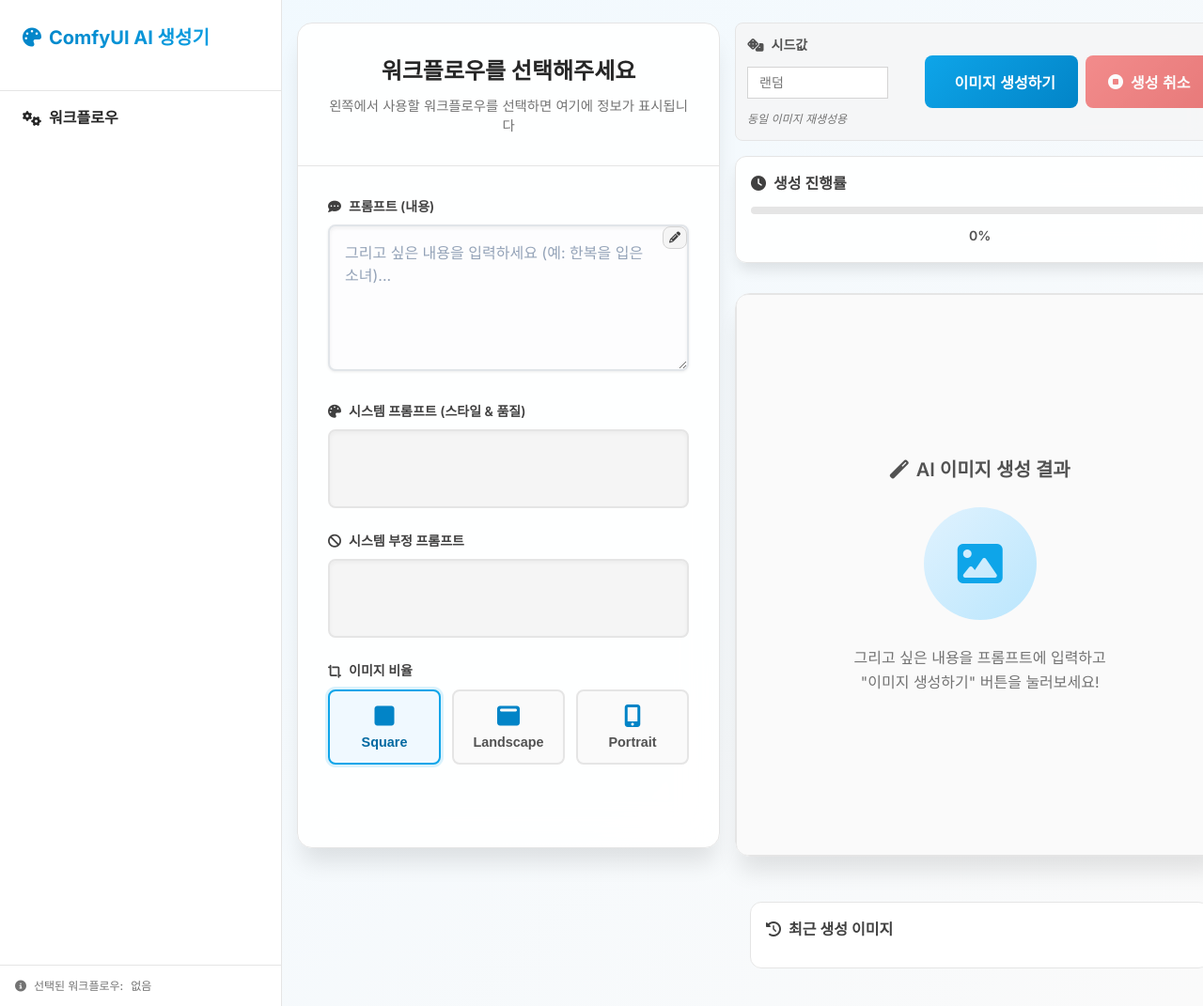
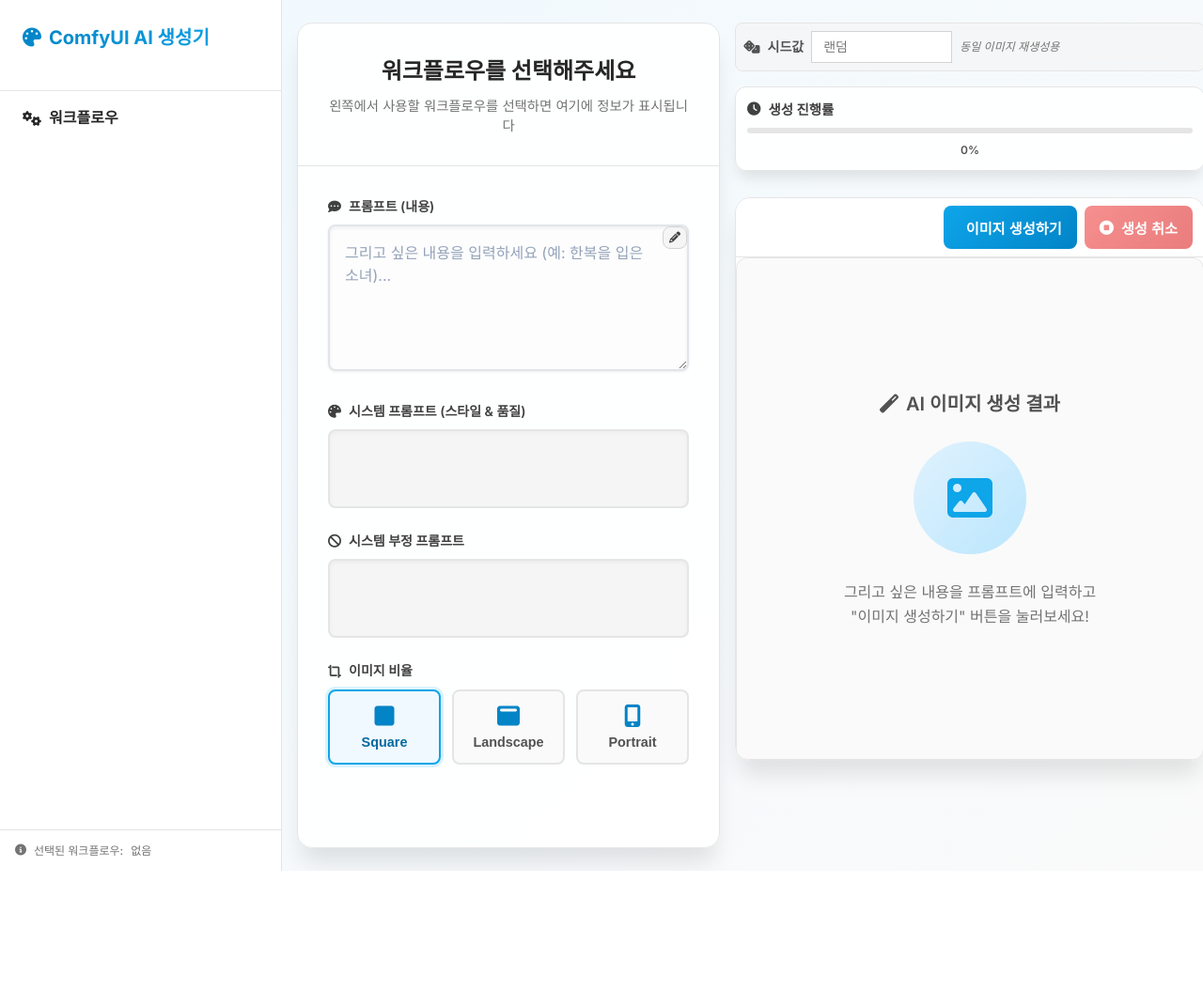
Before and after one commit to YoungkyuAlexKim/ComfyUI_FastAPI, a FastAPI app: template templates/index.html in a window 1280 px wide. Shown: the whole page at 94% size. After the commit the page ends 927 px from the top, so only its background shows below. Run offline with FastAPI, Linux system fonts and the light colour scheme; the template is opened without the code that fills it, so the values that code supplies are empty.

Commit message:
갤러리 레이아웃 변경, 이미지 생성 버튼의 레이아웃도 변경

```diff
--- a/static/css/components.css
+++ b/static/css/components.css
@@ -160,8 +160,8 @@
     color: white;
     border: none;
     border-radius: var(--radius-lg);
-    padding: var(--space-lg) var(--space-xl);
-    font-size: 1rem;
+    padding: clamp(6px, 1.2vw, var(--space-md)) clamp(10px, 1.6vw, var(--space-lg));
+    font-size: clamp(0.8rem, 1.3vw, 0.95rem);
     font-weight: 600;
     cursor: pointer;
     transition: all var(--transition-fast);
@@ -176,7 +176,9 @@
 .generate-actions {
     display: flex;
     align-items: center;
-    gap: var(--space-sm);
+    gap: 6px;
+    flex-wrap: nowrap; /* 한 줄 유지 */
+    justify-content: flex-end;
 }
 
 .cancel-btn {
@@ -184,8 +186,8 @@
     color: white;
     border: none;
     border-radius: var(--radius-lg);
-    padding: var(--space-lg) var(--space-xl);
-    font-size: 1rem;
+    padding: clamp(6px, 1.2vw, var(--space-md)) clamp(10px, 1.6vw, var(--space-lg));
+    font-size: clamp(0.8rem, 1.3vw, 0.95rem);
     font-weight: 600;
     cursor: pointer;
     transition: all var(--transition-fast);
@@ -221,8 +223,8 @@
 
 /* Progress - 독립적으로 분리된 로딩바 */
 .progress-section {
-    margin-bottom: var(--space-lg);
-    padding: var(--space-lg);
+    margin-bottom: var(--space-md);
+    padding: var(--space-md);
     background: rgba(255, 255, 255, 0.9);
     backdrop-filter: blur(20px);
     border: 1px solid var(--neutral-200);
@@ -231,9 +233,9 @@
 }
 
 .progress-title {
-    margin: 0 0 var(--space-md) 0;
+    margin: 0 0 var(--space-sm) 0;
     color: var(--neutral-700);
-    font-size: 1rem;
+    font-size: 0.9rem;
     font-weight: 600;
     display: flex;
     align-items: center;
@@ -243,8 +245,8 @@
     background: var(--neutral-200);
     border-radius: var(--radius-xl);
     overflow: hidden;
-    height: 8px;
-    margin-bottom: var(--space-md);
+    height: 6px;
+    margin-bottom: var(--space-sm);
 }
 
 
@@ -259,7 +261,7 @@
     text-align: center;
     font-weight: 600;
     color: var(--neutral-600);
-    font-size: 0.875rem;
+    font-size: 0.75rem;
 }
 
 /* Status & Result */
@@ -386,15 +388,15 @@
 
 .gallery-grid {
     display: grid;
-    grid-template-columns: repeat(6, 1fr);
-    gap: var(--space-sm);
+    grid-template-columns: repeat(4, 1fr); /* 기본 썸네일 더 작게 */
+    gap: 6px;
 }
 
 @media (max-width: 1200px) {
-    .gallery-grid { grid-template-columns: repeat(5, 1fr); }
+    .gallery-grid { grid-template-columns: repeat(3, 1fr); }
 }
 @media (max-width: 1024px) {
-    .gallery-grid { grid-template-columns: repeat(4, 1fr); }
+    .gallery-grid { grid-template-columns: repeat(3, 1fr); }
 }
 @media (max-width: 768px) {
     .gallery-grid { grid-template-columns: repeat(3, 1fr); }
@@ -633,7 +635,7 @@
 }
 
 .seed-section {
-    padding: var(--space-md);
+    padding: var(--space-sm);
     background: rgba(245, 245, 245, 0.8);
     border: 1px solid var(--neutral-200);
     border-radius: var(--radius-lg);
@@ -643,15 +645,15 @@
 .seed-input-group {
     display: flex;
     align-items: center;
-    gap: var(--space-md);
+    gap: var(--space-sm);
     justify-content: space-between;
 }
 
 .seed-input-wrapper {
     display: flex;
     align-items: center;
-    gap: var(--space-md);
-    flex-wrap: wrap;
+    gap: var(--space-sm);
+    flex-wrap: nowrap;
 }
 
 .seed-label {
--- a/static/css/layout.css
+++ b/static/css/layout.css
@@ -86,9 +86,10 @@
     width: calc(100% - 300px);
     padding: var(--space-xl) var(--space-lg);
     overflow-y: auto;
-    display: flex;
+    display: grid;
+    grid-template-columns: minmax(450px, 600px) minmax(500px, 1fr) 360px; /* 입력 | 결과 | 갤러리 */
     gap: var(--space-lg);
-    align-items: flex-start;
+    align-items: start;
     max-width: 1400px;
     margin: 0 auto;
 }
@@ -100,9 +101,6 @@
 }
 
 .output-panel {
-    flex: 0 0 55%;
-    max-width: 700px;
-    min-width: 500px;
     display: flex;
     flex-direction: column;
     gap: var(--space-lg);
@@ -150,6 +148,25 @@
     flex-direction: column;
     position: sticky;
     top: var(--space-lg);
+}
+.output-toolbar {
+    display: flex;
+    gap: 8px;
+    align-items: center;
+    justify-content: flex-end;
+    padding: 8px 12px;
+    border-bottom: 1px solid var(--neutral-200);
+    background: rgba(255,255,255,0.7);
+}
+.input-panel { grid-column: 1; }
+.output-panel { grid-column: 2; }
+.gallery-panel { grid-column: 3; }
+
+.gallery-panel {
+    position: sticky;
+    top: var(--space-lg);
+    height: calc(100vh - 2 * var(--space-lg));
+    overflow: auto;
 }
 .gallery-section { /* 갤러리를 카드 밖으로 뺀 만큼 별도 마진 */
     margin-top: var(--space-lg);
--- /dev/null
+++ b/static/js/app_config.js
@@ -0,0 +1,12 @@
+// Centralized front-end config for gallery and UI tuning
+window.APP_CONFIG = {
+    gallery: {
+        pageSize: 32,           // thumbnails per page
+        skeletonCount: 12,      // skeleton tiles while loading
+        thumbGridCols: {        // preferred columns by breakpoint (may be overridden by CSS)
+            default: 4,
+            max1200: 3,
+            max480: 2
+        }
+    }
+};
--- a/templates/index.html
+++ b/templates/index.html
@@ -91,14 +91,6 @@
                                 <input type="number" class="seed-input" id="seed" placeholder="랜덤" min="0">
                                 <small class="seed-hint">동일 이미지 재생성용</small>
                             </div>
-                            <div class="generate-actions">
-                                <button class="generate-btn" id="generate-btn">
-                                    <i class="fas fa-sparkles"></i> <span>이미지 생성하기</span>
-                                </button>
-                                <button class="cancel-btn" id="cancel-btn" disabled>
-                                    <i class="fas fa-stop-circle"></i> <span>생성 취소</span>
-                                </button>
-                            </div>
                         </div>
                         </div>
                     </div>
@@ -110,6 +102,14 @@
                     </div>
 
                     <div class="output-card">
+                        <div class="output-toolbar">
+                            <button class="generate-btn" id="generate-btn">
+                                <i class="fas fa-sparkles"></i> <span>이미지 생성하기</span>
+                            </button>
+                            <button class="cancel-btn" id="cancel-btn" disabled>
+                                <i class="fas fa-stop-circle"></i> <span>생성 취소</span>
+                            </button>
+                        </div>
                         <div class="placeholder-section" id="placeholder-section">
                              <div class="placeholder-card">
                                 <h3 class="placeholder-title"><i class="fas fa-magic"></i> AI 이미지 생성 결과</h3>
@@ -131,6 +131,8 @@
                             </div>
                         </div>
                     </div>
+                </div>
+                <div class="gallery-panel">
                     <div class="gallery-section" id="gallery-section" data-skeleton-count="12">
                         <div class="gallery-card">
                             <h3 class="gallery-title"><i class="fas fa-clock-rotate-left"></i> 최근 생성 이미지</h3>
@@ -361,9 +363,10 @@
         let nextCursor = null;
         let galleryLoading = false;
         let currentLightboxIndex = -1;
+        const PAGE_SIZE = (window.APP_CONFIG && window.APP_CONFIG.gallery && window.APP_CONFIG.gallery.pageSize) || 24;
 
         function renderSkeleton(count) {
-            const configured = parseInt(document.getElementById('gallery-section').dataset.skeletonCount || '12', 10);
+            const configured = parseInt(document.getElementById('gallery-section').dataset.skeletonCount || String((window.APP_CONFIG && window.APP_CONFIG.gallery && window.APP_CONFIG.gallery.skeletonCount) || 12), 10);
             const n = Number.isFinite(configured) ? configured : (Number.isFinite(count) ? count : 12);
             gallery.grid.innerHTML = '';
             const frag = document.createDocumentFragment();
@@ -382,7 +385,7 @@
             try {
                 const params = new URLSearchParams();
                 params.set('page', String(currentPage));
-                params.set('size', '24');
+                params.set('size', String(PAGE_SIZE));
                 const res = await fetch(`/api/v1/images?${params.toString()}`);
                 if (!res.ok) throw new Error(`Failed to fetch images (${res.status})`);
                 const data = await res.json();
@@ -618,6 +621,7 @@
         fetchGallery(true);
     });
     </script>
+    <script src="/static/js/app_config.js"></script>
 
     <!-- Lightbox (이미지 확대 보기) -->
     <div class="lightbox-overlay" id="image-lightbox" aria-hidden="true" role="dialog" aria-modal="true">
```
Also changed, not shown: docs/IMAGE_STORAGE_MEMO.md (+6 -5 lines).
